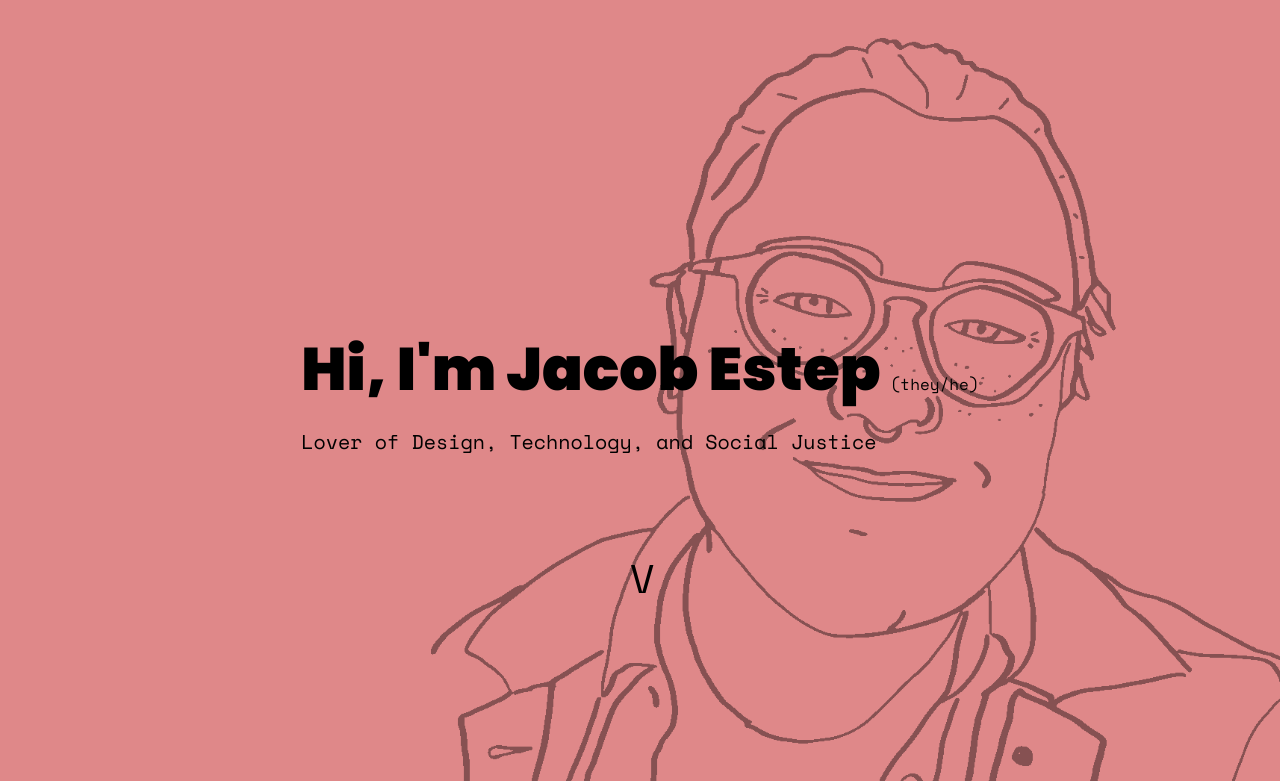
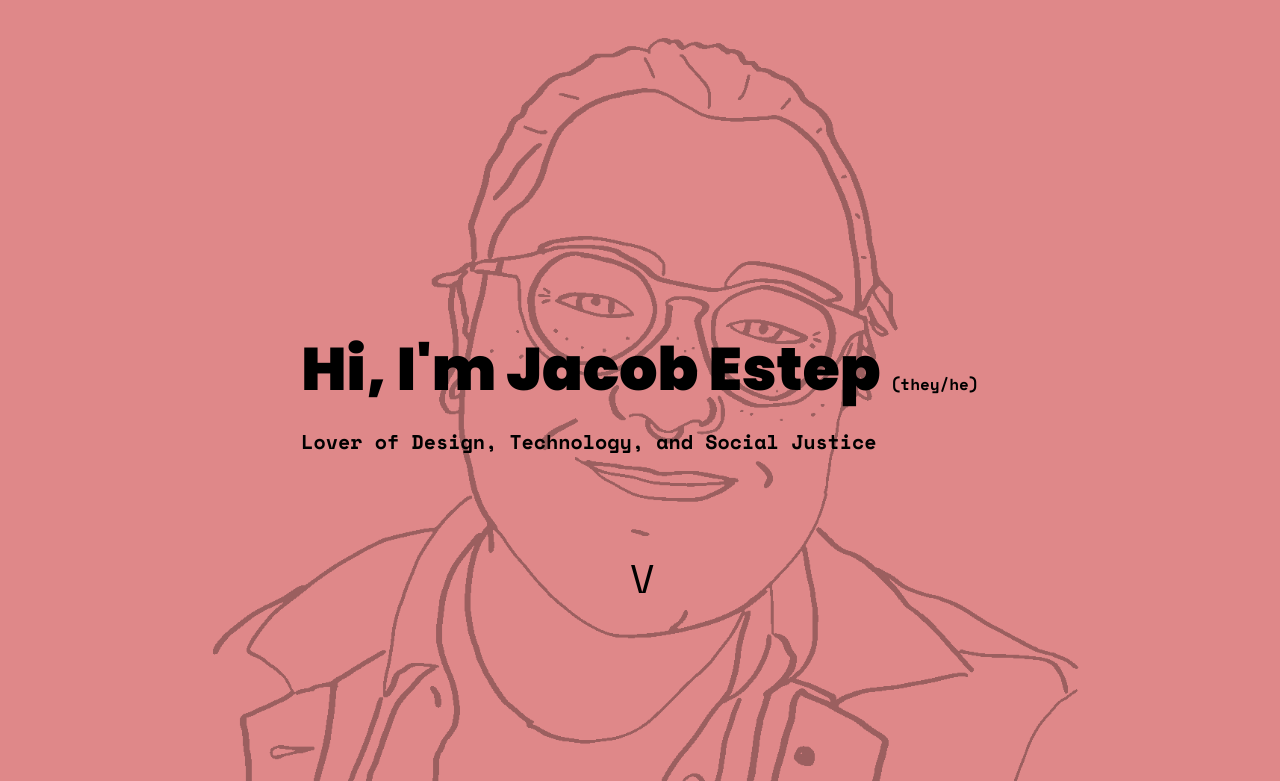
Before and after one commit to imjacobestep/imjacobestep.github.io, a plain HTML site: page index.html in a window 1280 px wide. Shown: the top 781 px of the page. Drawn offline with nearby package versions, Linux system fonts and the light colour scheme; a web font is replaced by a local one.

Commit message:
centered portrait

```diff
--- a/css/main.css
+++ b/css/main.css
@@ -293,6 +293,11 @@ body > *.start {
   line-height: 2px;
 }
 
+#intro-tagline,
+#intro-title > p {
+  font-weight: 600;
+}
+
 #header > .a {
   width: 100vw;
   align-self: center;
@@ -339,9 +344,10 @@ body > *.start {
   max-width: 400px;
 }
 #header > .right_img {
+  right: unset;
   height: 70vmax;
   width: 70vmax;
-  opacity: 0.4;
+  opacity: 0.3;
   background-image: url('../images/gifs/portrait.gif');
   /* filter: brightness(200%); */
   max-width: 1200px;
```
